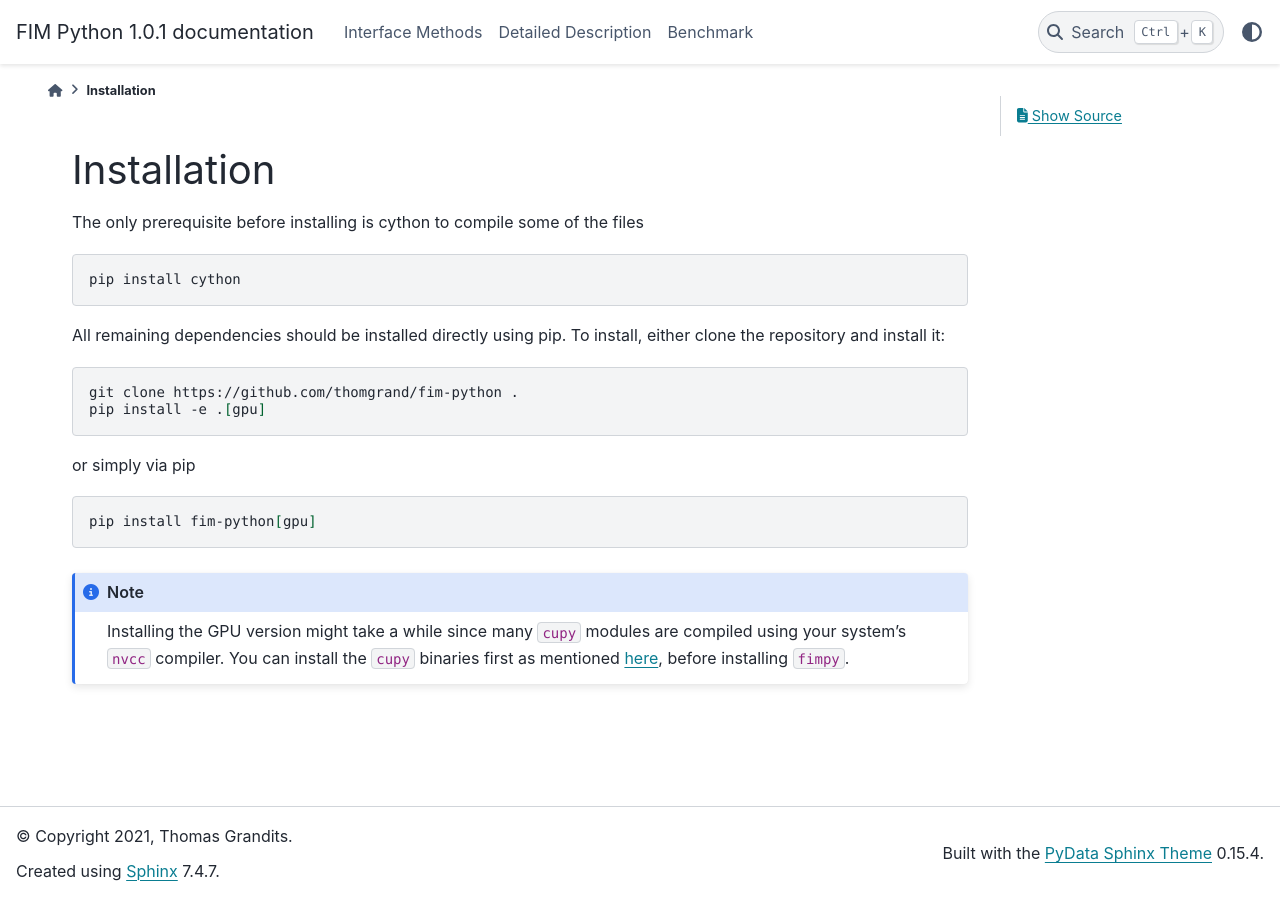
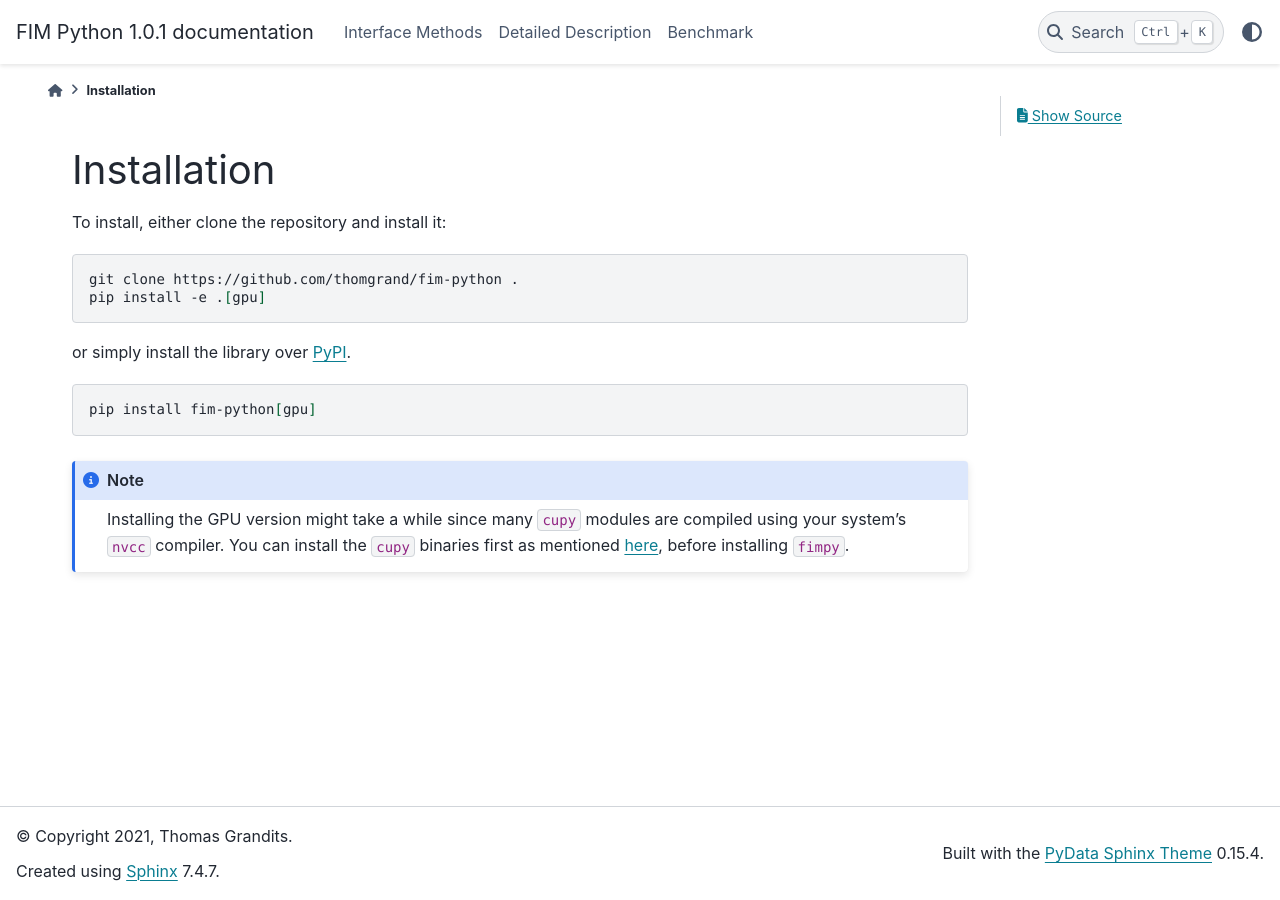
Before and after one commit to thomgrand/fim-python, a Sphinx documentation site: the page built from docs/installation.rst, in a window 1280 px wide. Built offline with Sphinx 7.4.7 and the PyData theme 0.15.4, drawn with Linux system fonts in a browser that asks for light colours.

Commit message:
Removed the requirements.txt files and merged everything into setup.py The github workflow should reflect this change and now only use the local pip installation method as a test. Added a pyproject.toml file to avoid cython issues when installing over pip. Ipython is now listed as a requirement for testing. Removed the deprecated bitbucket-pipelines.yml file, which was not in use. Restructured the paper, incorporating some of the summary into the statement of need. Slight overhaul of the contribution guidelines.

```diff
--- a/docs/installation.rst
+++ b/docs/installation.rst
@@ -1,13 +1,6 @@
 Installation
 --------------
 
-The only prerequisite before installing is cython to compile some of the files
-
-.. code-block:: bash
-
-    pip install cython
-
-All remaining dependencies should be installed directly using pip.
 To install, either clone the repository and install it:
 
 .. code-block:: bash
@@ -16,7 +9,7 @@
     pip install -e .[gpu]
 
 
-or simply via pip
+or simply install the library over `PyPI <https://pypi.org>`_.
 
 .. code-block:: bash
 
--- /dev/null
+++ b/pyproject.toml
@@ -0,0 +1,3 @@
+[build-system]
+requires = ["setuptools", "wheel", "Cython>=0.29.22"]
+build-backend = "setuptools.build_meta"
--- a/requirements.txt
+++ /dev/null
@@ -1 +0,0 @@
-cupy
--- a/requirements_cpu.txt
+++ /dev/null
@@ -1,3 +0,0 @@
-numpy
-numba
-cython
--- a/requirements_tests.txt
+++ /dev/null
@@ -1,5 +0,0 @@
-pytest
-pandas
-scipy
-coverage
-pytest-coverage
```
Also changed, not shown: CONTRIBUTING.md (+20 -2 lines), README.md (+0 -6 lines), bitbucket-pipelines.yml (deleted, +0 -28 lines), paper.md (+4 -3 lines), setup.py (+3 -5 lines), .github/ISSUE_TEMPLATE/bug_report.md, 1 other file.
